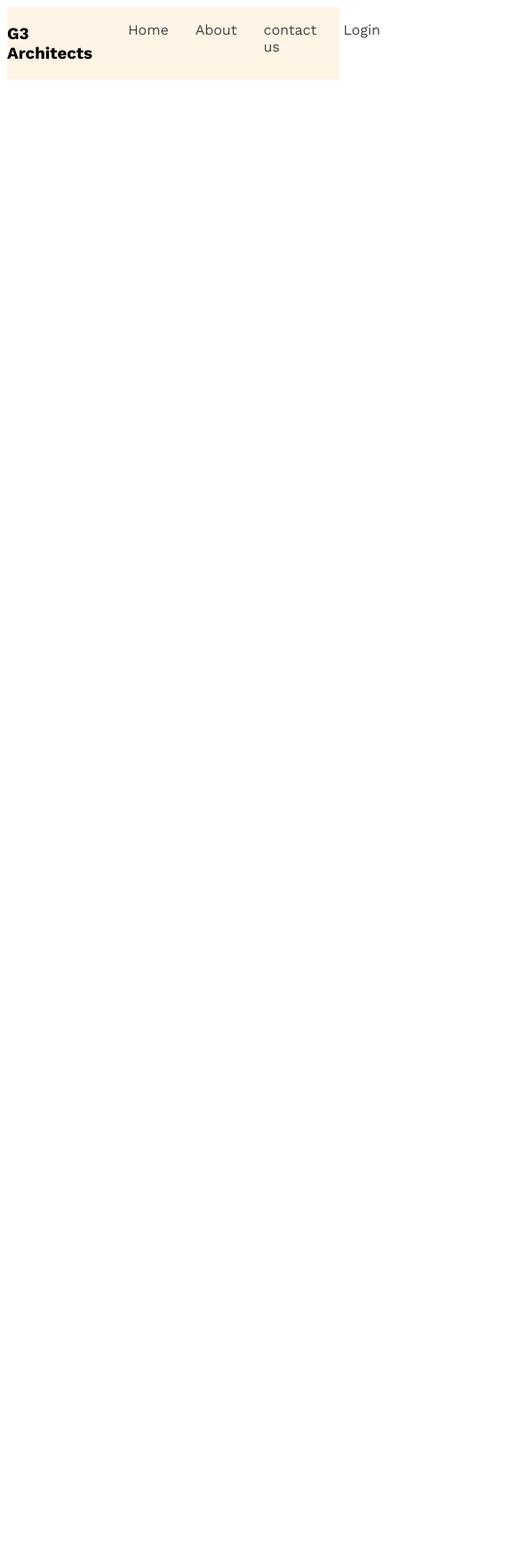
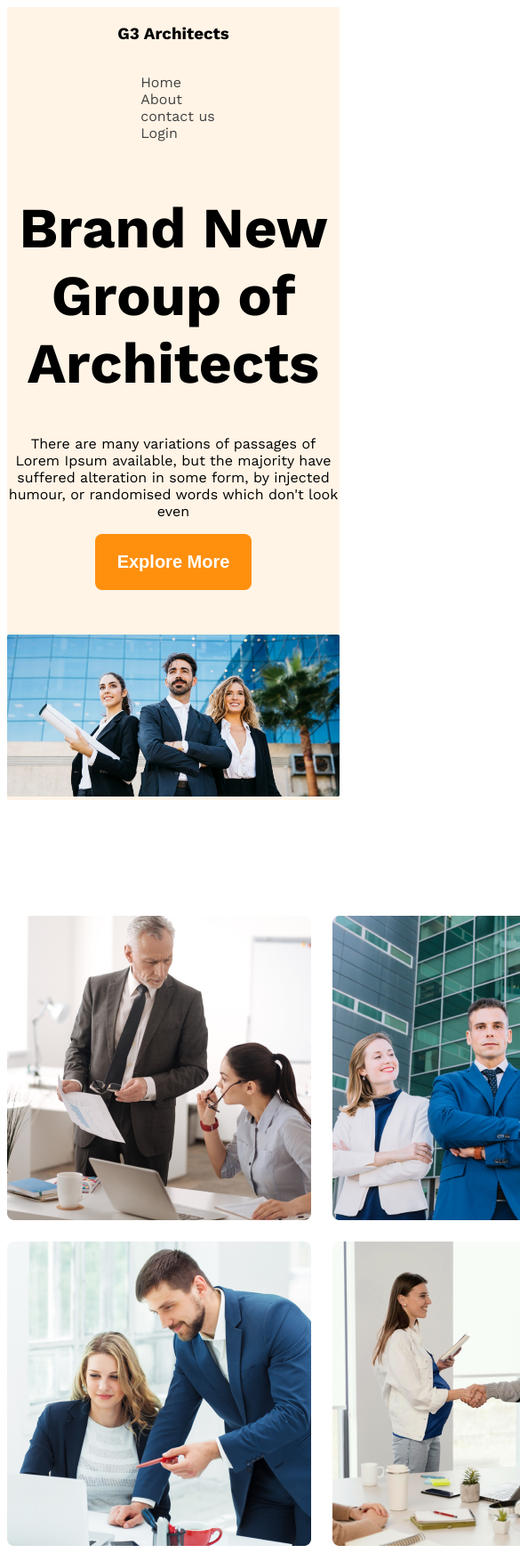
Before and after one commit to Tamim-200119/g3-architects-website, a plain HTML site: page index.html in a window 390 px wide. Shown: the top 1745 px of the page at 89% size, 585 px wide, since content can reach past the window. Before the commit the page ends 844 px from the top, so only its background shows below. Drawn offline with nearby package versions, Linux system fonts and the light colour scheme.

Commit message:
add features

```diff
--- a/index.html
+++ b/index.html
@@ -19,10 +19,34 @@
             </ul>
         </nav>
         <div class="banner">
+            <div class="banner-content">
+         <h1 class="banner-title"> Brand New Group of Architects </h1>
+        <p class="banner-description">
+            There are many variations of passages of Lorem Ipsum available, but the majority have suffered alteration in some form, by injected humour, or randomised words which don't look even
+        </p>
+        <button class="btn-primary"> Explore More </button>
+            </div>
 
+        <img class="banner-image" src="/images/banner.png" alt="">
         </div>
     </header>
     <main>
+        <section class="teams display-flex">
+            <div class="team-img-container">
+         <img src="/images/team1.png" alt="two architect discussing about design">
+         <img src="/images/team2.png" alt="">
+         <img src="/images/team3.png" alt="">
+         <img src="/images/team4.png" alt="">
+            </div>
+            <div class="our-features">
+                <h3 class="feature-title"><span id="quick-list" class="text-light-gray"> Quick list </span><span>of our</span> <span>Features</span></h3>
+                <p class="features-description">
+                    Lorem, ipsum dolor sit amet consectetur adipisicing elit. Officia voluptatum itaque eos aliquid, veniam dolorem modi, labore officiis totam eligendi, vel pariatur. Temporibus, tempore necessitatibus nisi et laudantium sapiente eos.
+                </p>
+                <button class="btn-primary"> Explore More </button>
+            </div>
+
+        </section>
 
     </main>
     <footer>
--- a/styles/style.css
+++ b/styles/style.css
@@ -11,9 +11,11 @@
  .display-flex{
   display: flex;
  }
+ /* dark 02 */
  .text-gray{
   color: #424242;
  }
+ /* dark 03 */
  .text-light-gray
  {
   color: #727272;
@@ -21,11 +23,32 @@
  .bg-light{
   background-color: rgba(255, 144, 14, 0.1);
  }
+ .btn-primary{
+  background-color:rgba(255, 144, 14, 1) ;
+  color: white;
+  padding: 20px 25px;
+  font-size: 1.25rem;
+  font-weight: 600;
+  border-radius: 8px;
+  border: none;
+ }
+ main{
+  max-width:1440px ;
+  margin: o auto;
+ }
+ main> section{
+  margin-top: 130px;
+ }
 /* header atyles */
 
 /* navbar related styles */
 .navbar{
   justify-content: space-between;
+  align-items: center;
+}
+.band{
+  font-weight: 700;
+  font-size:3rem;
 }
 .nav-items{
  list-style: none;
@@ -40,3 +63,44 @@
   max-width: 1440px;
   margin: 0 auto;
 }
+/* banner related styles */
+.banner-content{
+  max-width:850px;
+  margin: 0 auto;
+  text-align: center;
+  margin-bottom:50px;
+}
+.banner-title{
+  font-size: 64px;
+  font-weight: 4rem;
+}
+.banner-image{
+  width: 100%;
+}
+/* team and feature related styles */
+ .teams{
+  align-items: center;
+
+ }
+ .team-img-container{
+  display: grid;
+  grid-template-columns: repeat(2,1fr);
+  gap: 24px;
+ }
+ .our-features{
+  margin-left: 130px;
+ }
+ .feature-title{
+  margin-left: 130px;
+  max-width: 530px;
+  font-weight: 700;
+ }
+ #quick-list{
+  font-weight:500 ;
+ }
+/* responsive media query */
+@media screen and (max-width:576px){
+  .navbar,.nav-links{
+    flex-direction: column;
+  }
+}
```
